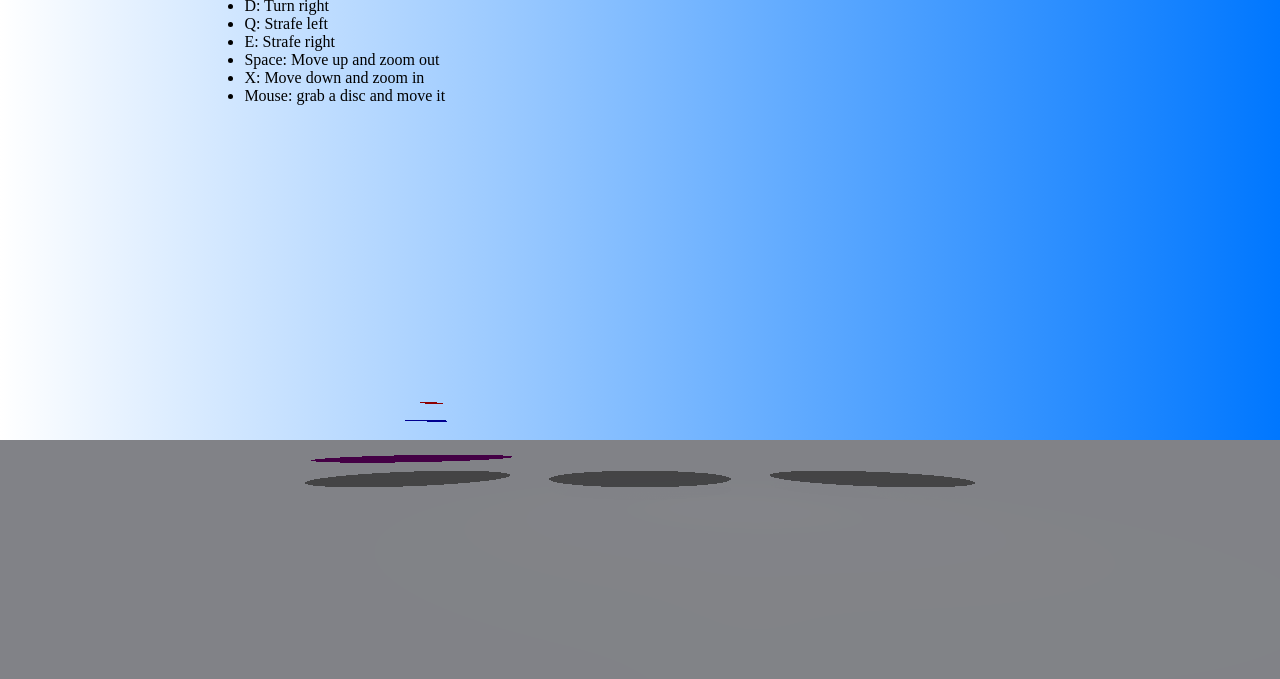
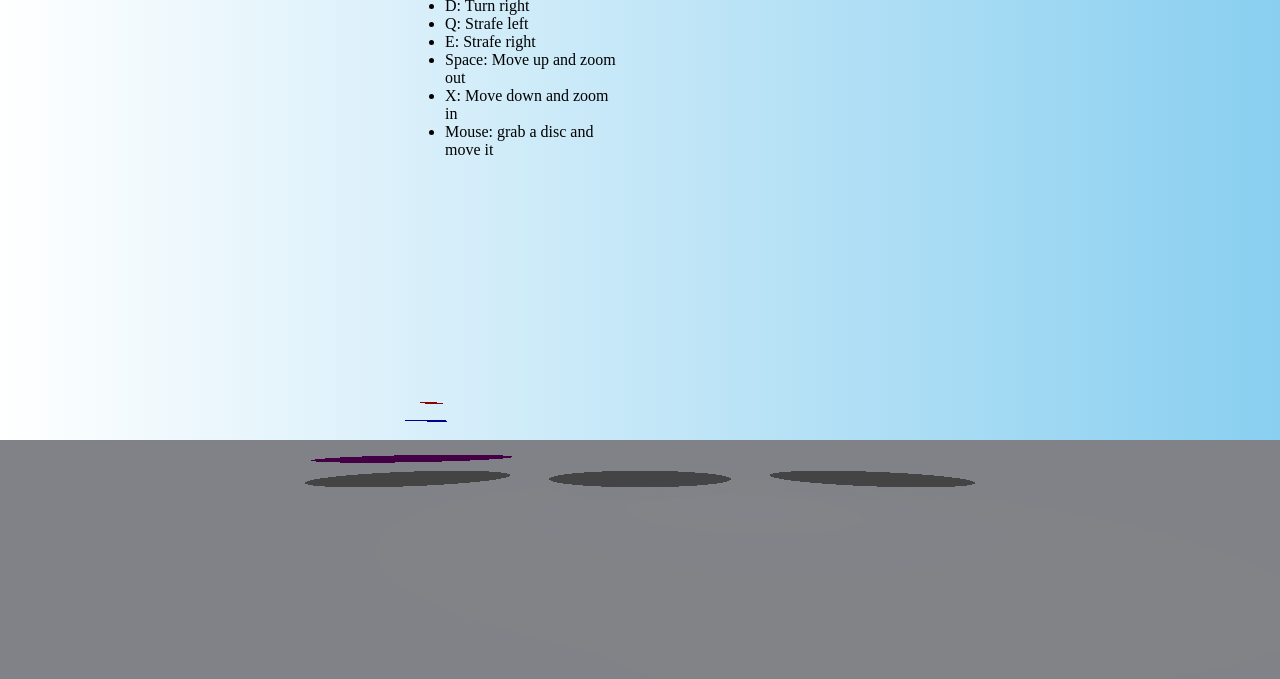
Before and after one commit to Del-23/CCI36_exam, a plain HTML site: page index.html in a window 1280 px wide. Shown: the part 121-800 px from the top of the page. Drawn offline with nearby package versions, Linux system fonts and the light colour scheme; animation ran at ten frames a second.

Commit message:
final style

```diff
--- a/style.css
+++ b/style.css
@@ -1,6 +1,5 @@
-/* gradient fallbacks taken from csstricks.com */
 body {
-  background-image: linear-gradient(to left, #0077ff, #ffffff);
+  background-image: linear-gradient(to left, #89cff0, #ffffff);
   margin: 0px;
   overflow: hidden;
 }
@@ -17,10 +16,10 @@ body {
 
 .instructions {
   margin-left: 80px;
-  margin-right: 70px;
+  margin-right: 400px;
   text-align: center;
 }
 
 .movement-info {
-  margin-left: 40px;
+  margin-left: 400px;
 }
```
